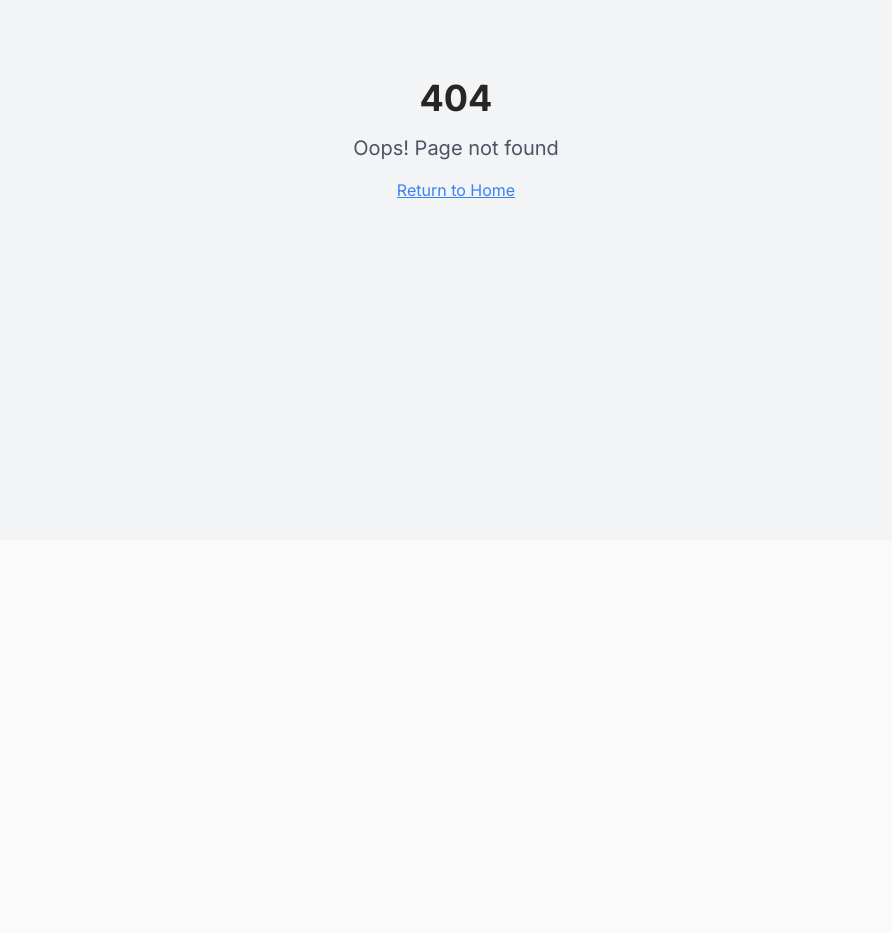
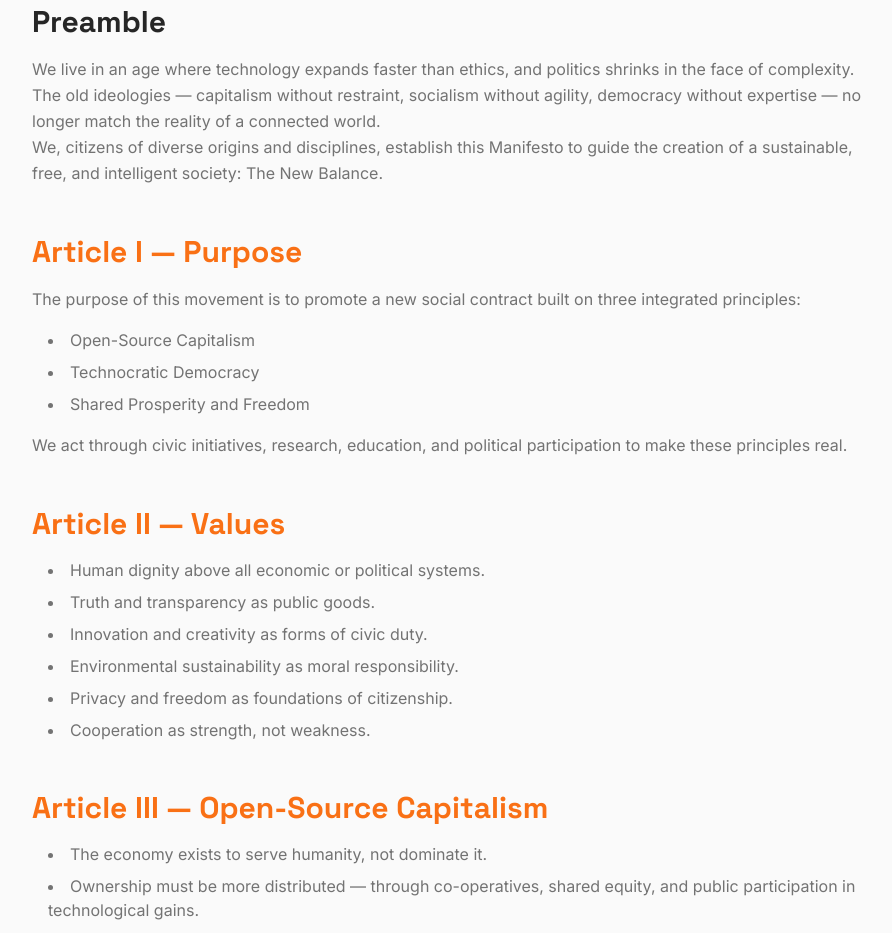
Before and after one commit to alexnomads/thenewbalance, a React (Vite) app: page /manifesto in a window 1280 px wide. Before the commit this address had no page. Shown: the part 260-1193 px from the top of the page, without its empty margins (184-1076 px from the left). Before the commit the page ends 800 px from the top, so only its background shows below. Built offline with nearby package versions, Linux system fonts and the light colour scheme; the HTML template or start-up script is replaced by a standard one.

Commit message:
Add Manifesto page
- Create new Manifesto page component at src/pages/Manifesto.tsx with full text
- Add route /manifesto in App.tsx
- Update Hero to link to /manifesto
- Update Footer to link to /manifesto

```diff
--- a/src/App.tsx
+++ b/src/App.tsx
@@ -4,6 +4,7 @@ import { TooltipProvider } from "@/components/ui/tooltip";
 import { QueryClient, QueryClientProvider } from "@tanstack/react-query";
 import { BrowserRouter, Routes, Route } from "react-router-dom";
 import Index from "./pages/Index";
+import Manifesto from "./pages/Manifesto";
 import NotFound from "./pages/NotFound";
 
 const queryClient = new QueryClient();
@@ -16,6 +17,7 @@ const App = () => (
       <BrowserRouter>
         <Routes>
           <Route path="/" element={<Index />} />
+          <Route path="/manifesto" element={<Manifesto />} />
           {/* ADD ALL CUSTOM ROUTES ABOVE THE CATCH-ALL "*" ROUTE */}
           <Route path="*" element={<NotFound />} />
         </Routes>
--- a/src/components/Footer.tsx
+++ b/src/components/Footer.tsx
@@ -1,4 +1,5 @@
 import { Button } from "@/components/ui/button";
+import { Link } from "react-router-dom";
 
 export const Footer = () => {
   return (
@@ -17,8 +18,8 @@ export const Footer = () => {
             <Button variant="outline" className="bg-transparent border-background text-background hover:bg-background hover:text-foreground">
               Join
             </Button>
-            <Button variant="outline" className="bg-transparent border-background text-background hover:bg-background hover:text-foreground">
-              Manifesto PDF
+            <Button variant="outline" className="bg-transparent border-background text-background hover:bg-background hover:text-foreground" asChild>
+              <Link to="/manifesto">Manifesto</Link>
             </Button>
             <Button variant="outline" className="bg-transparent border-background text-background hover:bg-background hover:text-foreground">
               Newsletter
--- a/src/components/Hero.tsx
+++ b/src/components/Hero.tsx
@@ -1,5 +1,6 @@
 import { Button } from "@/components/ui/button";
 import { ArrowRight } from "lucide-react";
+import { Link } from "react-router-dom";
 export const Hero = () => {
   return <section className="min-h-screen flex items-center justify-center px-6 py-20 relative overflow-hidden">
       {/* Background gradient */}
@@ -29,8 +30,8 @@ Freedom</span>,{" "}
               Join the movement
               <ArrowRight className="ml-2 h-5 w-5 group-hover:translate-x-1 transition-transform" />
             </Button>
-            <Button size="lg" variant="outline" className="text-lg">
-              Read the Manifesto
+            <Button size="lg" variant="outline" className="text-lg" asChild>
+              <Link to="/manifesto">Read the Manifesto</Link>
             </Button>
             <Button size="lg" variant="secondary" className="text-lg">
               Build the Future
--- /dev/null
+++ b/src/pages/Manifesto.tsx
@@ -0,0 +1,155 @@
+export const Manifesto = () => {
+  return (
+    <div className="min-h-screen bg-background">
+      <article className="container mx-auto max-w-4xl px-6 py-20">
+        <header className="mb-16 text-center space-y-4">
+          <h1 className="text-4xl md:text-6xl font-bold font-heading text-foreground">
+            THE MANIFESTO OF THE NEW BALANCE
+          </h1>
+        </header>
+
+        <div className="prose prose-lg max-w-none space-y-12">
+          {/* Preamble */}
+          <section>
+            <h2 className="text-3xl font-bold font-heading text-foreground mb-4">Preamble</h2>
+            <p className="text-muted-foreground leading-relaxed">
+              We live in an age where technology expands faster than ethics, and politics shrinks in the face of complexity. The old ideologies — capitalism without restraint, socialism without agility, democracy without expertise — no longer match the reality of a connected world.
+            </p>
+            <p className="text-muted-foreground leading-relaxed">
+              We, citizens of diverse origins and disciplines, establish this Manifesto to guide the creation of a sustainable, free, and intelligent society: The New Balance.
+            </p>
+          </section>
+
+          {/* Article I */}
+          <section>
+            <h2 className="text-3xl font-bold font-heading text-primary mb-4">Article I — Purpose</h2>
+            <p className="text-muted-foreground leading-relaxed mb-4">
+              The purpose of this movement is to promote a new social contract built on three integrated principles:
+            </p>
+            <ul className="list-disc list-inside space-y-2 text-muted-foreground ml-4">
+              <li>Open-Source Capitalism</li>
+              <li>Technocratic Democracy</li>
+              <li>Shared Prosperity and Freedom</li>
+            </ul>
+            <p className="text-muted-foreground leading-relaxed mt-4">
+              We act through civic initiatives, research, education, and political participation to make these principles real.
+            </p>
+          </section>
+
+          {/* Article II */}
+          <section>
+            <h2 className="text-3xl font-bold font-heading text-primary mb-4">Article II — Values</h2>
+            <ul className="list-disc list-inside space-y-2 text-muted-foreground ml-4">
+              <li>Human dignity above all economic or political systems.</li>
+              <li>Truth and transparency as public goods.</li>
+              <li>Innovation and creativity as forms of civic duty.</li>
+              <li>Environmental sustainability as moral responsibility.</li>
+              <li>Privacy and freedom as foundations of citizenship.</li>
+              <li>Cooperation as strength, not weakness.</li>
+            </ul>
+          </section>
+
+          {/* Article III */}
+          <section>
+            <h2 className="text-3xl font-bold font-heading text-orange mb-4">Article III — Open-Source Capitalism</h2>
+            <ul className="list-disc list-inside space-y-2 text-muted-foreground ml-4">
+              <li>The economy exists to serve humanity, not dominate it.</li>
+              <li>Ownership must be more distributed — through co-operatives, shared equity, and public participation in technological gains.</li>
+              <li>Data and algorithms that influence public life must be open, auditable, and accountable.</li>
+              <li>Monopoly power, whether corporate or institutional, undermines both freedom and progress.</li>
+              <li>Public investment in innovation requires public benefit — shared dividends or open knowledge.</li>
+            </ul>
+            <p className="text-muted-foreground leading-relaxed mt-4 font-semibold">
+              Objective: democratize access to capital and technology while preserving the dynamism of free enterprise.
+            </p>
+          </section>
+
+          {/* Article IV */}
+          <section>
+            <h2 className="text-3xl font-bold font-heading text-blue mb-4">Article IV — Technocratic Democracy</h2>
+            <ul className="list-disc list-inside space-y-2 text-muted-foreground ml-4">
+              <li>Decision-making should combine citizen participation with scientific and technical expertise.</li>
+              <li>All public information, from budgets to contracts to algorithms, must be transparent and accessible.</li>
+              <li>Democratic processes must be continuous and digital — allowing ongoing citizen input.</li>
+              <li>Elected representatives serve under accountability clauses, including the right of recall.</li>
+              <li>No surveillance law or system may override civil liberties or data protection.</li>
+            </ul>
+            <p className="text-muted-foreground leading-relaxed mt-4 font-semibold">
+              Objective: create a democracy that works at the speed and complexity of the modern world.
+            </p>
+          </section>
+
+          {/* Article V */}
+          <section>
+            <h2 className="text-3xl font-bold font-heading text-secondary mb-4">Article V — Shared Prosperity and Freedom</h2>
+            <ul className="list-disc list-inside space-y-2 text-muted-foreground ml-4">
+              <li>Every person has a right to a basic economic floor that allows security and choice.</li>
+              <li>Education, healthcare, and housing are guaranteed rights, universally accessible.</li>
+              <li>Work must be redefined to include care, community service, and creative contribution.</li>
+              <li>Privacy, free speech, and digital security are inviolable.</li>
+              <li>Local autonomy should flourish within shared European and global cooperation.</li>
+            </ul>
+            <p className="text-muted-foreground leading-relaxed mt-4 font-semibold">
+              Objective: balance freedom with dignity, autonomy with solidarity.
+            </p>
+          </section>
+
+          {/* Article VI */}
+          <section>
+            <h2 className="text-3xl font-bold font-heading text-primary mb-4">Article VI — Ethical Progress</h2>
+            <ul className="list-disc list-inside space-y-2 text-muted-foreground ml-4">
+              <li>Artificial intelligence and automation must be regulated for human benefit.</li>
+              <li>Environmental sustainability is a precondition for economic growth.</li>
+              <li>Wealth accumulation without contribution shall be curbed through fair taxation and public reinvestment.</li>
+              <li>Corporate governance must integrate social and ecological impact.</li>
+              <li>Progress is measured by well-being, equality, and resilience — not GDP alone.</li>
+            </ul>
+          </section>
+
+          {/* Article VII */}
+          <section>
+            <h2 className="text-3xl font-bold font-heading text-primary mb-4">Article VII — Methods of Action</h2>
+            <ul className="list-disc list-inside space-y-2 text-muted-foreground ml-4">
+              <li>Research and Policy Design — developing frameworks for open ownership, digital democracy, and sustainability.</li>
+              <li>Pilot Projects — implementing city-scale experiments proving practical viability.</li>
+              <li>Education and Communication — teaching citizens economic literacy, privacy defense, and civic tech use.</li>
+              <li>Coalition Building — cooperating with existing movements, municipalities, and EU institutions.</li>
+            </ul>
+          </section>
+
+          {/* Article VIII */}
+          <section>
+            <h2 className="text-3xl font-bold font-heading text-primary mb-4">Article VIII — Structure</h2>
+            <p className="text-muted-foreground leading-relaxed">
+              The New Balance Association is a non-profit civic entity open to all individuals who accept this Manifesto. Its governance must reflect its principles: transparent, participatory, evidence-driven. Leadership is elected, recallable, and limited in term. Major decisions are subject to public consultation.
+            </p>
+          </section>
+
+          {/* Article IX */}
+          <section>
+            <h2 className="text-3xl font-bold font-heading text-orange mb-4">Article IX — Call to Builders</h2>
+            <p className="text-muted-foreground leading-relaxed">
+              We call upon engineers, economists, educators, artists, and citizens to join in building prototypes — not utopias. Every experiment counts. Every shared success becomes a proof of concept for a fairer system. Change begins not with protest, but with construction.
+            </p>
+          </section>
+
+          {/* Article X */}
+          <section>
+            <h2 className="text-3xl font-bold font-heading text-blue mb-4">Article X — Closing Statement</h2>
+            <p className="text-muted-foreground leading-relaxed">
+              We reject the false choice between efficiency and justice, freedom and equality, prosperity and sustainability. We stand for a civilization that chooses balance — dynamic, fair, intelligent.
+            </p>
+            <p className="text-muted-foreground leading-relaxed">
+              We pledge to build it openly, together, and without fear.
+            </p>
+            <p className="text-foreground font-bold text-xl mt-4">
+              This is The New Balance.
+            </p>
+          </section>
+        </div>
+      </article>
+    </div>
+  );
+};
+
+export default Manifesto;
```
